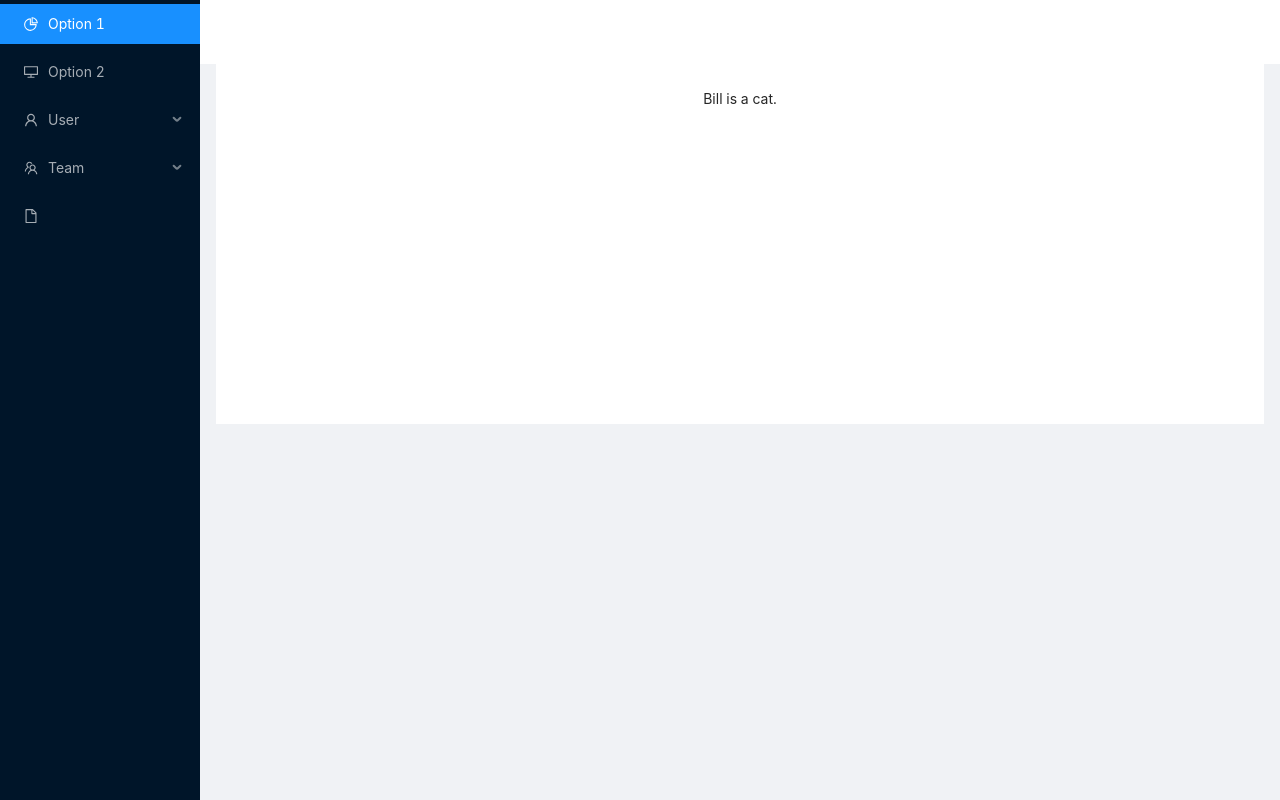
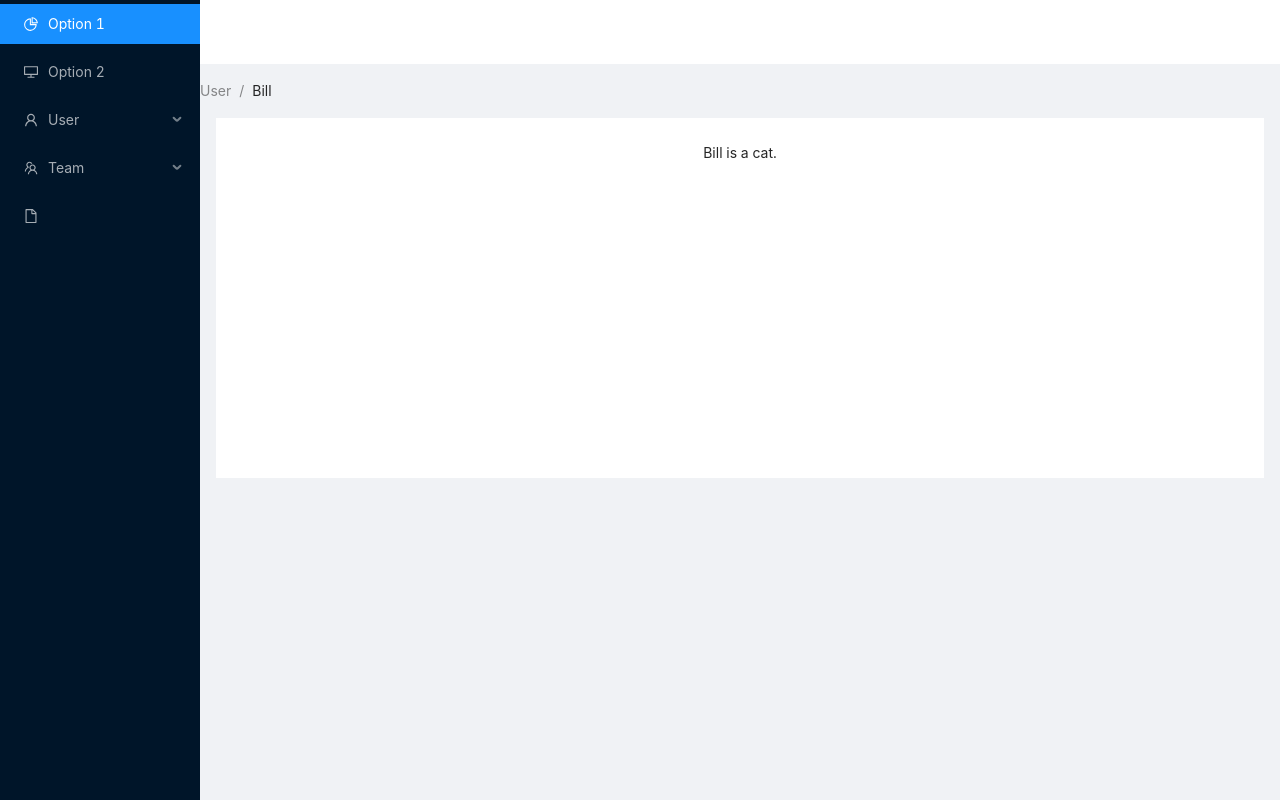
Before and after one commit to WildCodeSchool/healthymood-back, a React (Create React App) app: page / in a window 1280 px wide. Built offline with nearby package versions, Linux system fonts and the light colour scheme; the HTML template or start-up script is replaced by a standard one.

Commit message:
#3 antd test

```diff
--- a/src/components/TopBar.js
+++ b/src/components/TopBar.js
@@ -1,5 +1,5 @@
 import React from 'react';
-import { Layout } from 'antd';
+import { Layout, Breadcrumb } from 'antd';
 
 const { Header } = Layout;
 
@@ -7,6 +7,10 @@ const TopBar = () => {
   return (
     <>
       <Header className='site-layout-background' style={{ padding: 0 }} />
+      <Breadcrumb style={{ margin: '16px 0' }}>
+        <Breadcrumb.Item>User</Breadcrumb.Item>
+        <Breadcrumb.Item>Bill</Breadcrumb.Item>
+      </Breadcrumb>
     </>
   );
 };
```
Also changed, not shown: src/Styles/App.css (line endings or trailing spaces).
